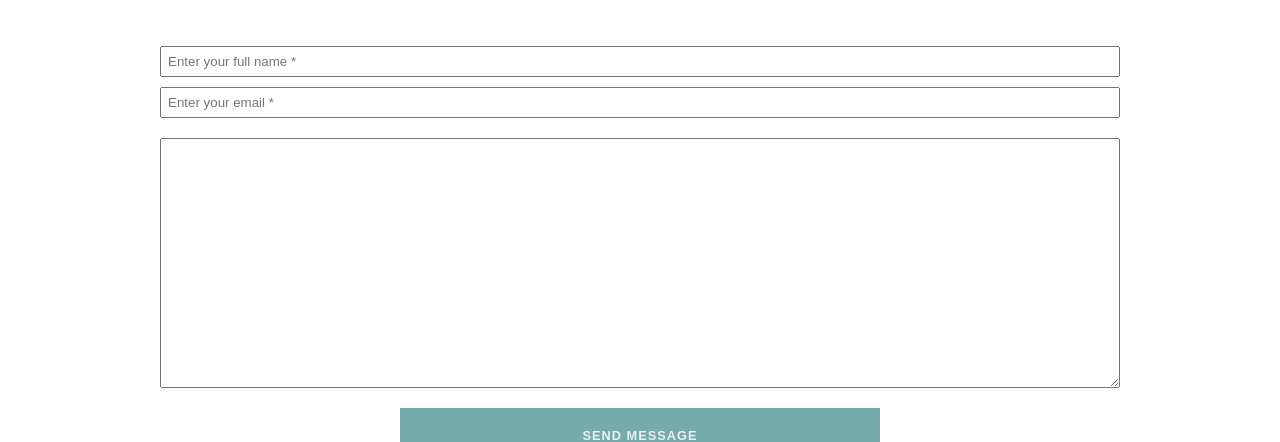
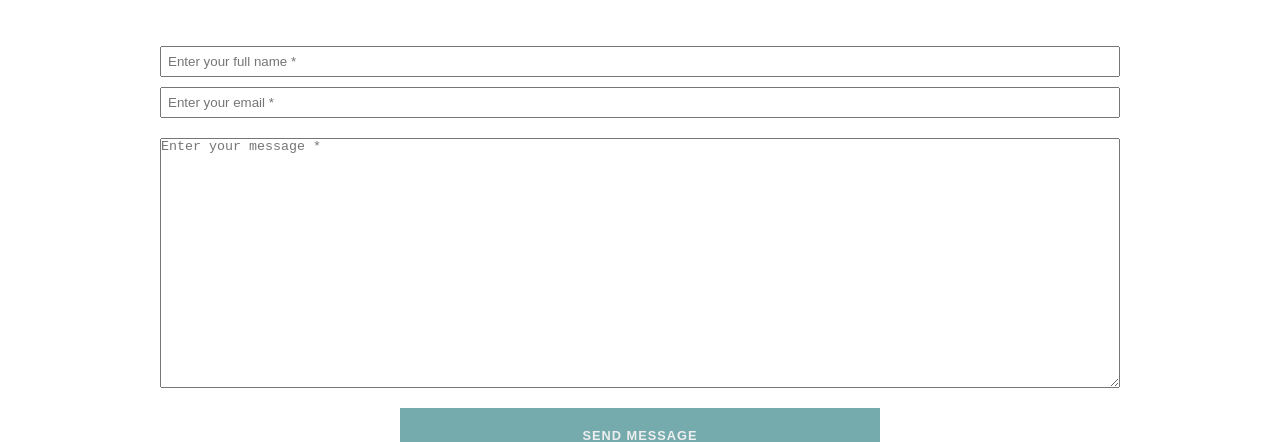
Before and after one commit to DevDotSudo/myportfolio, a plain HTML site: page index.html in a window 1280 px wide. Shown: the part 2380-2822 px from the top of the page. Drawn offline with nearby package versions, Linux system fonts and the light colour scheme; a web font is replaced by a local one.

Commit message:
Update index.html

```diff
--- a/index.html
+++ b/index.html
@@ -211,7 +211,7 @@
                         <input type="text" placeholder="Enter your full name *" required class="input full-name">
                         <input type="text" placeholder="Enter your email *" required class="input email">
                     </div>
-                    <textarea name="" id="" cols="50" rows="20" class="message-area" required></textarea>
+                    <textarea placeholder ="Enter your message *" cols="50" rows="20" class="message-area" required></textarea>
                     <button type="submit" class="submit-button">Send Message</button>
                 </form>
             </div>
```
